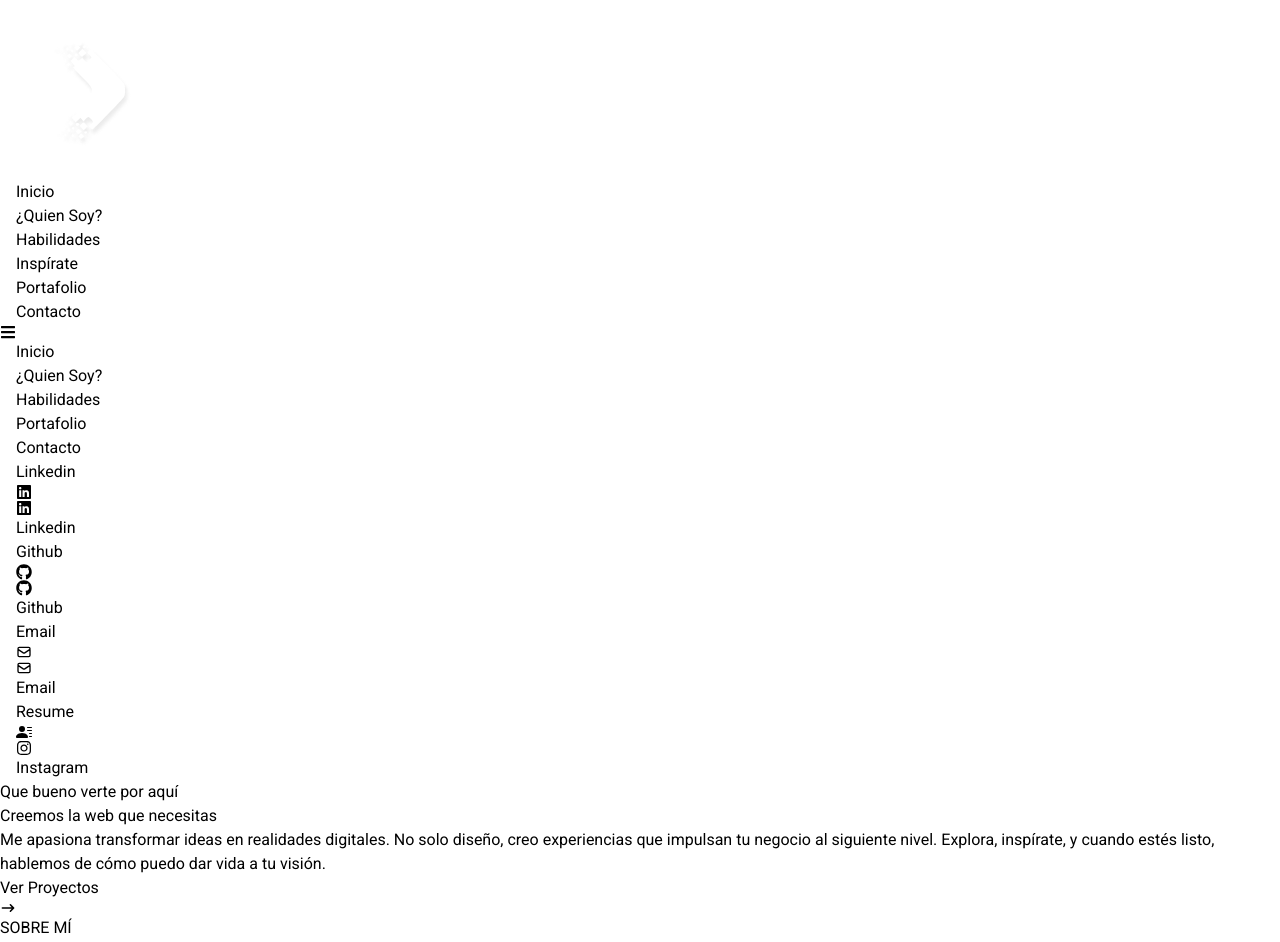
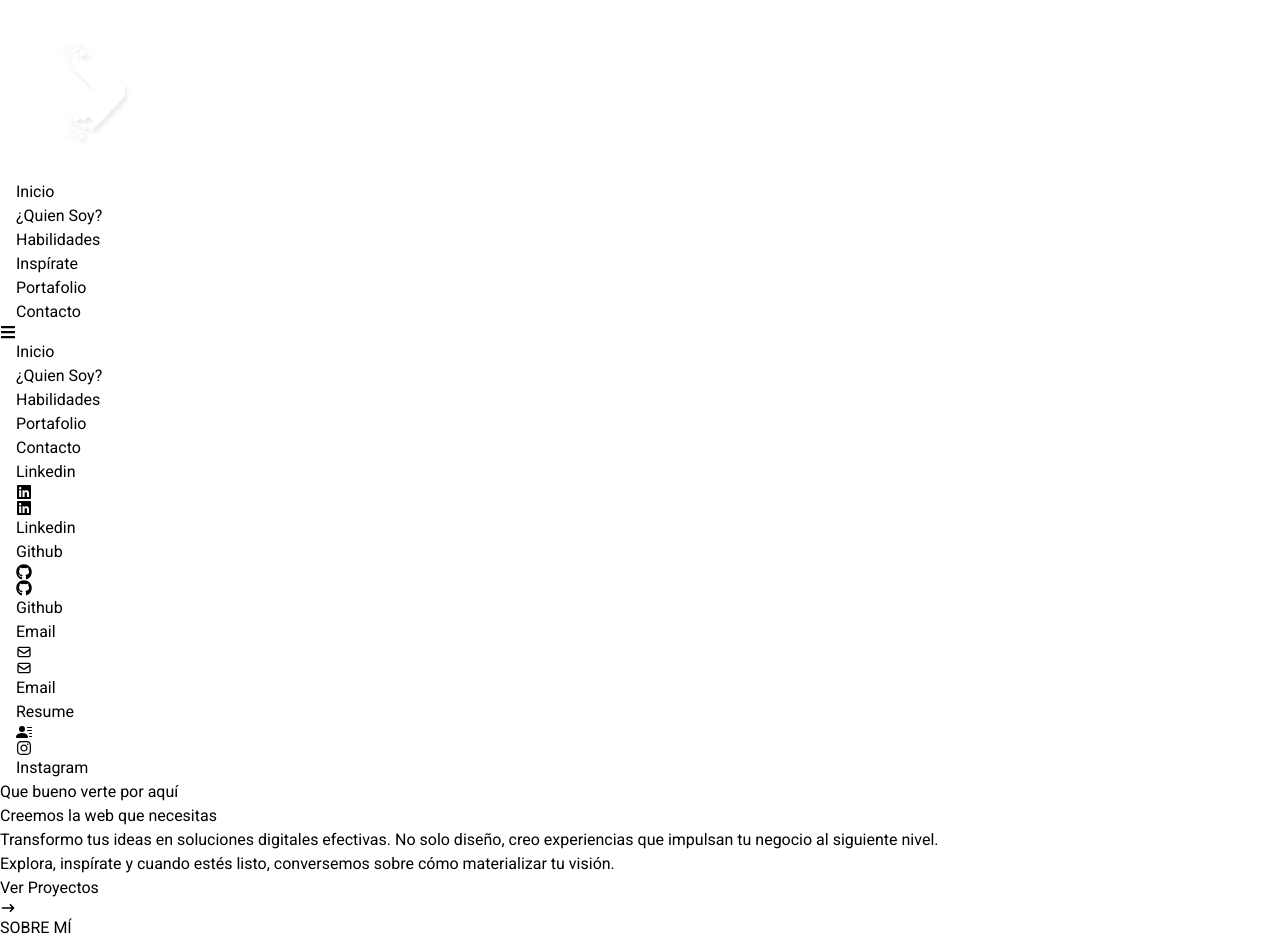
Before and after one commit to japrweb/portfolio, a React (Vite) app: page / in a window 1280 px wide. Shown: the top 942 px of the page. Built offline with nearby package versions, Linux system fonts and the light colour scheme.

Commit message:
homeDescriptionChanged

```diff
--- a/src/components/Home.jsx
+++ b/src/components/Home.jsx
@@ -13,12 +13,14 @@ function Home() {
 
   {/* Container */}
   <div className="relative max-w-[1000px] mx-auto px-8 flex flex-col justify-center h-full items-center ">
-    <h1 className="text-2xl sm:text-4xl font-bold text-[#1A7F64] text-center">Que bueno verte por aquí</h1>
-    <h6 className="text-4xl sm:text-7xl font-bold text-[#ccd6f6] text-center">Creemos la web que necesitas</h6>
+    <h1 className="text-2xl sm:text-4xl font-bold text-[#27af8b] text-center mb-2">Que bueno verte por aquí</h1>
+    <h6 className="text-4xl sm:text-7xl font-bold text-[#ffffff] text-center">Creemos la web que necesitas</h6>
     <p className="text-gray-300 py-4 max-w-[630px] text-center">
-    Me apasiona transformar ideas en realidades digitales. No solo diseño, creo experiencias que impulsan tu negocio al siguiente nivel.
-    Explora, inspírate, y cuando estés listo, hablemos de cómo puedo dar vida a tu visión.
+      Transformo tus ideas en soluciones digitales efectivas. No solo diseño, creo experiencias que impulsan tu negocio al siguiente nivel.
+      <br />
+      Explora, inspírate y cuando estés listo, conversemos sobre cómo materializar tu visión.
     </p>
+
     <div>
       <Link
         to="work"
```
